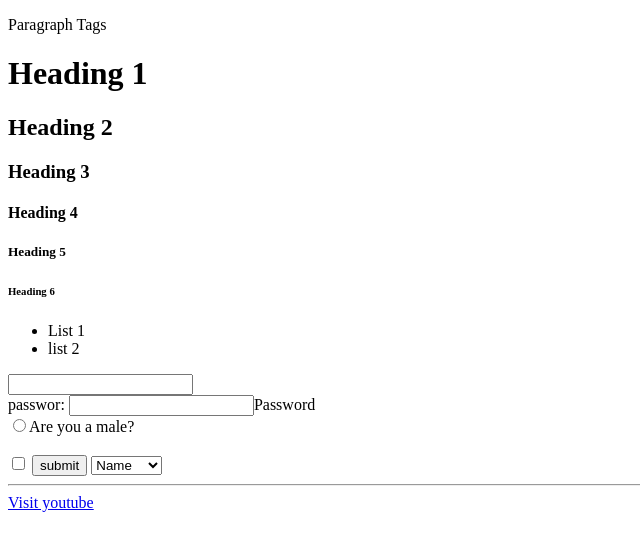
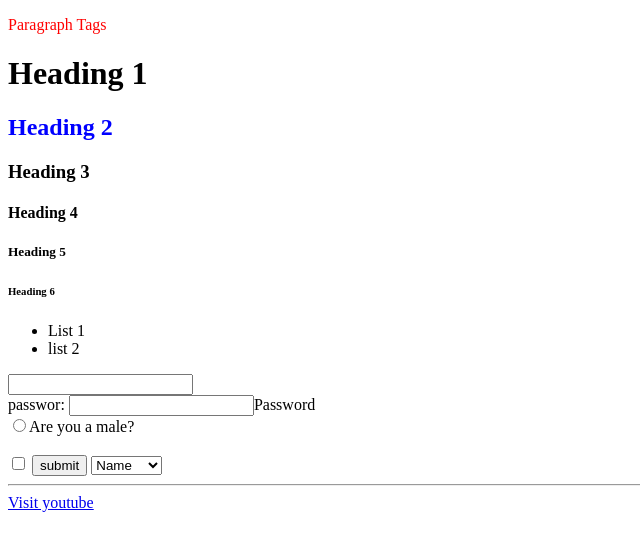
Before and after one commit to saphaltaneupane/mern_stack, a plain HTML site: page intro-class/index.html in a window 1280 px wide. Shown: the whole page, without its empty margins (0-640 px from the left). Drawn offline with Linux system fonts and the light colour scheme.

Commit message:
first comit

```diff
--- a/intro-class/index.html
+++ b/intro-class/index.html
@@ -3,11 +3,17 @@
 <head>
     <meta charset="UTF-8">
     <meta name="viewport" content="width= , initial-scale=1.0">
-    <title>Document</title>
+    <title>Saphalta</title>
+    <style>
+  h2{
+    color:blue;
+  }
+    </style>
 </head>
 <body>
+    <!-- this is a main div -->
     <div>
-    <p>Paragraph Tags</p>
+    <p style="color:red">Paragraph Tags</p>
     <h1>Heading 1</h1>
     <h2>Heading 2 </h2>
     <h3>Heading 3</h3>
```
